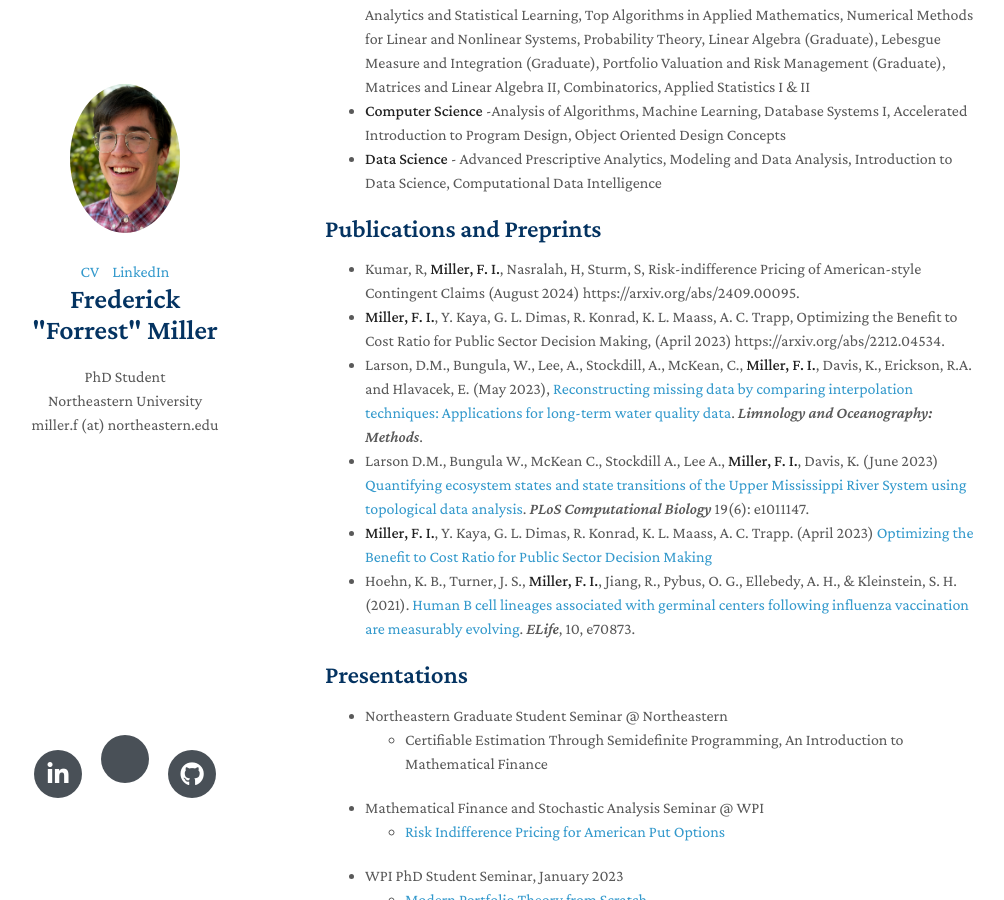
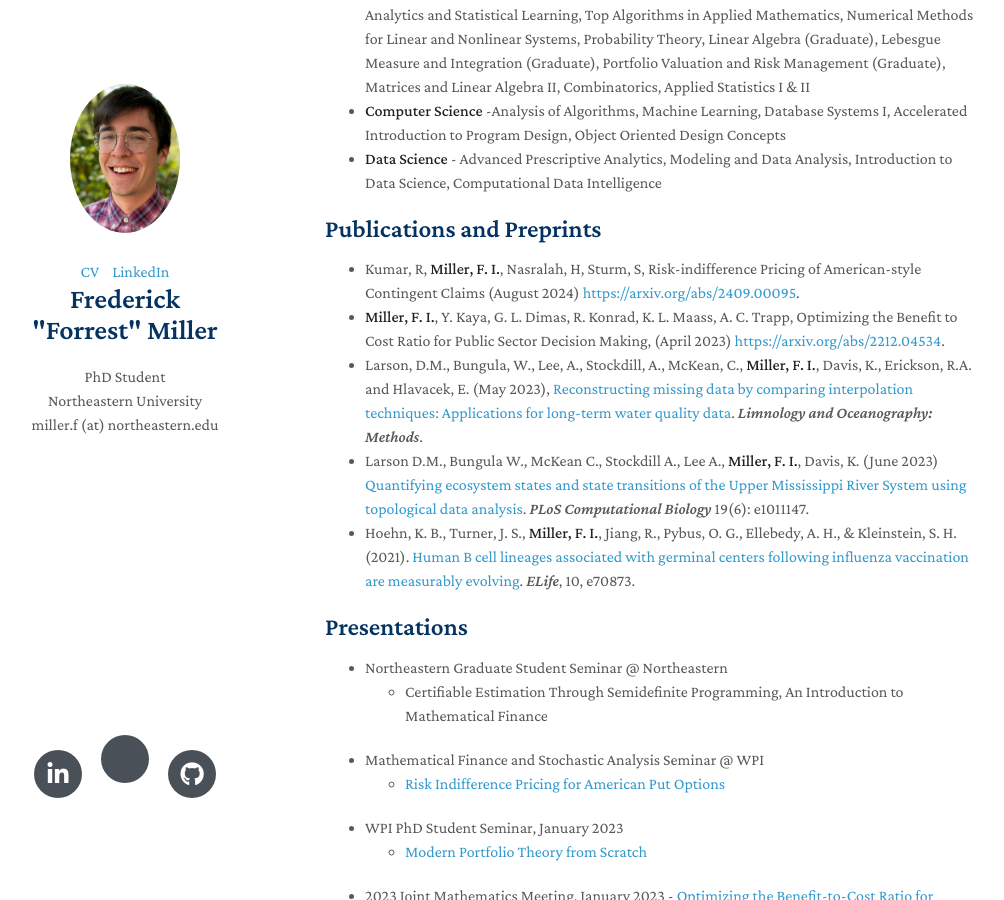
Before and after one commit to fimiller/fimiller.github.io, a Jekyll site: the page built from index.md, in a window 1280 px wide and 900 px high, scrolled down 1311 px. Shown: the whole window, without its empty margins (145-1149 px from the left). Built offline with Jekyll 4.4.1, drawn with Linux system fonts in a browser that asks for light colours; nearby versions of some CDN libraries; a style sheet for code colours, icons or effects is not loaded; our own code applies the rules of GitHub Pages for plain Markdown files.

Commit message:
updated cv

```diff
--- a/index.md
+++ b/index.md
@@ -45,11 +45,10 @@
 
 
 ## Publications and Preprints
-- Kumar, R, **Miller, F. I.**, Nasralah, H, Sturm, S, Risk-indifference Pricing of American-style Contingent Claims (August 2024) https://arxiv.org/abs/2409.00095.
-- **Miller, F. I.**, Y. Kaya, G. L. Dimas, R. Konrad, K. L. Maass, A. C. Trapp, Optimizing the Benefit to Cost Ratio for Public Sector Decision Making, (April 2023) https://arxiv.org/abs/2212.04534.
+- Kumar, R, **Miller, F. I.**, Nasralah, H, Sturm, S, Risk-indifference Pricing of American-style Contingent Claims (August 2024) [https://arxiv.org/abs/2409.00095](https://arxiv.org/abs/2409.00095).
+- **Miller, F. I.**, Y. Kaya, G. L. Dimas, R. Konrad, K. L. Maass, A. C. Trapp, Optimizing the Benefit to Cost Ratio for Public Sector Decision Making, (April 2023) [https://arxiv.org/abs/2212.04534](https://arxiv.org/abs/2212.04534).
 - Larson, D.M., Bungula, W., Lee, A., Stockdill, A., McKean, C., **Miller, F. I.**, Davis, K., Erickson, R.A. and Hlavacek, E. (May 2023), [Reconstructing missing data by comparing interpolation techniques: Applications for long-term water quality data](https://doi.org/10.1002/lom3.10556). *Limnology and Oceanography: Methods*.
 - Larson D.M., Bungula W., McKean C., Stockdill A., Lee A., **Miller, F. I.**, Davis, K. (June 2023) [Quantifying ecosystem states and state transitions of the Upper Mississippi River System using topological data analysis](https://doi.org/10.1371/journal.pcbi.1011147). *PLoS Computational Biology* 19(6): e1011147.
-- **Miller, F. I.**, Y. Kaya, G. L. Dimas, R. Konrad, K. L. Maass, A. C. Trapp. (April 2023) [Optimizing the Benefit to Cost Ratio for Public Sector Decision Making](https://arxiv.org/abs/2212.04534)
 - Hoehn, K. B., Turner, J. S., **Miller, F. I.**, Jiang, R., Pybus, O. G., Ellebedy, A. H., & Kleinstein, S. H. (2021). [Human B cell lineages associated with germinal centers following influenza vaccination are measurably evolving](https://doi.org/10.7554/eLife.70873). *ELife*, 10, e70873.
 
 
```
Also changed, not shown: 1 other file.
